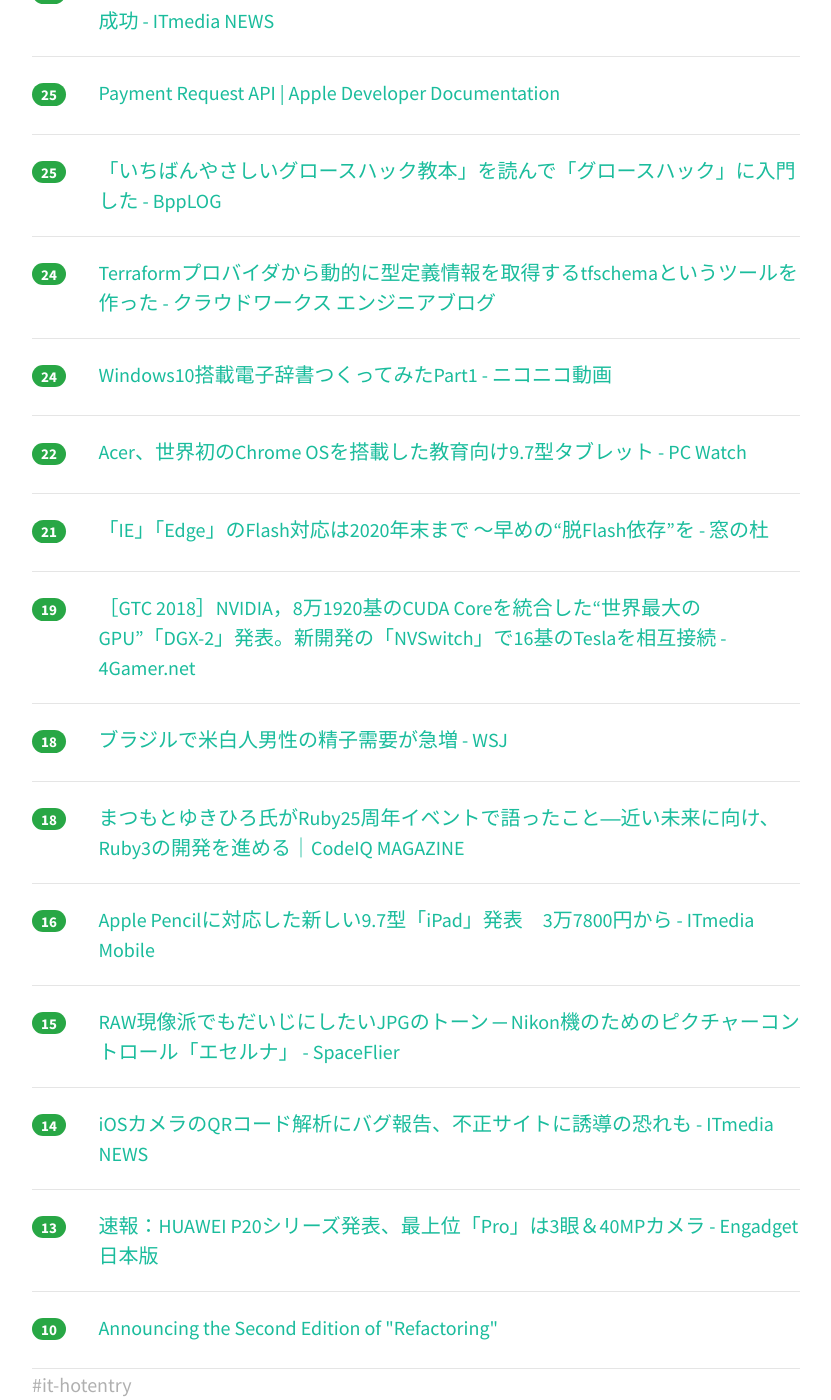
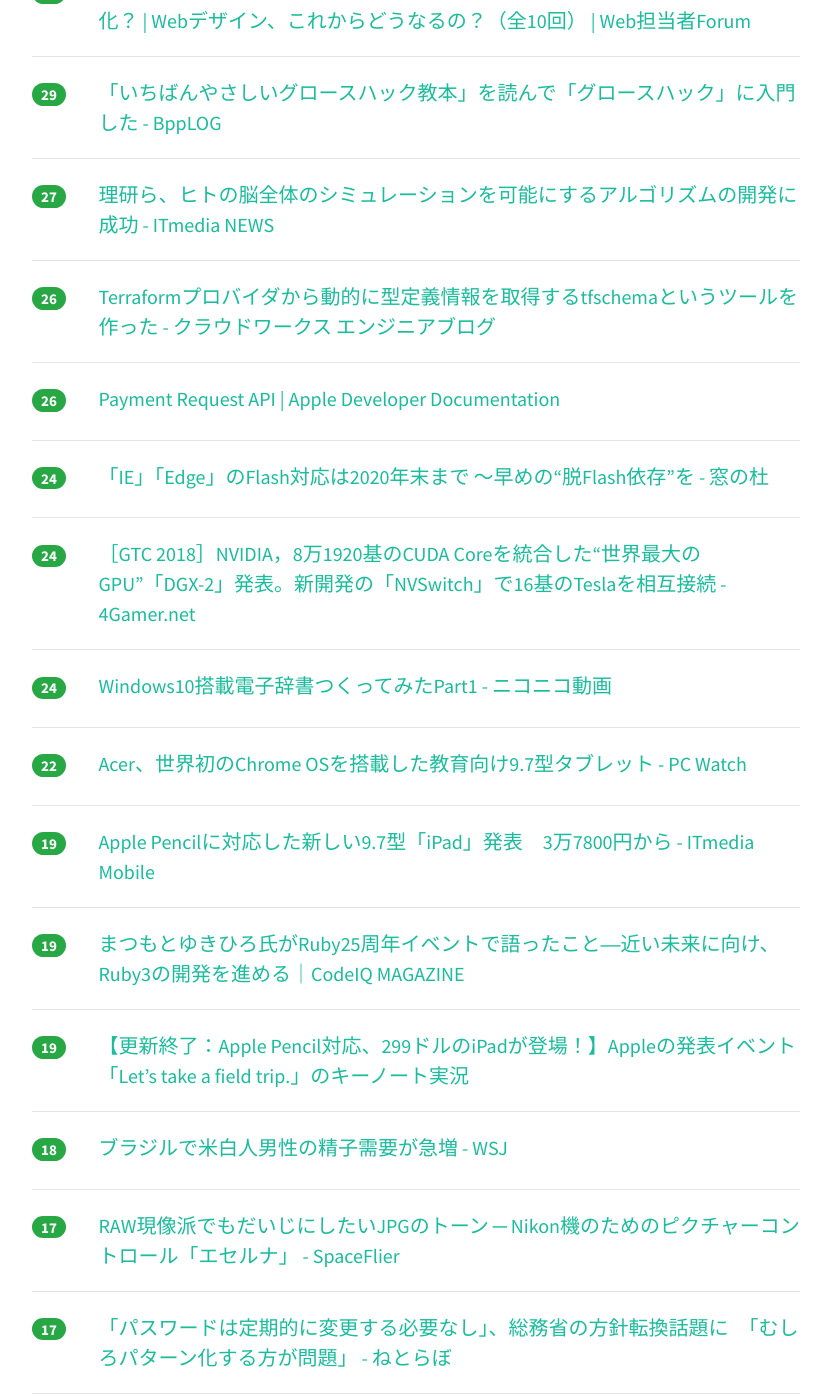
Before and after one commit to yatta47/hatena-matome-site, a Jekyll site: the page built from _posts/2018-03-28-hatena.md, in a window 1280 px wide and 1400 px high, scrolled down 1240 px. Shown: the whole window, without its empty margins (224-1055 px from the left). Built offline with Jekyll 4.4.1, drawn with Linux system fonts in a browser that asks for light colours; nearby versions of some CDN libraries; some of the changed text lies outside the part shown.

Commit message:
Updated 2018-03-28

```diff
--- a/_posts/2018-03-28-hatena.md
+++ b/_posts/2018-03-28-hatena.md
@@ -1,34 +1,44 @@
 ---
 layout: post
 title:  "2018-03-28 はてぶIT"
-date:   2018-03-28 10:03:02
+date:   2018-03-28 11:02:07
 tags: [it-hotentry]
 ---
-24 件のデータあり
+30 件のデータあり
 
 <hr><div class="row">
-<div class="col-1"><span class="badge badge-pill badge-success h2">110</span></div>
+<div class="col-1"><span class="badge badge-pill badge-success h2">122</span></div>
 <div class="col-11"><a href='http://orgachem.hatenablog.com/entry/2018/03/27/214537' target='_blank'>株式会社ミクシィを退職しました - 若き JavaScripter の悩み</a></div>
 </div>
 <hr>
 <div class="row">
-<div class="col-1"><span class="badge badge-pill badge-success h2">79</span></div>
+<div class="col-1"><span class="badge badge-pill badge-success h2">111</span></div>
 <div class="col-11"><a href='http://tech.nikkeibp.co.jp/atcl/nxt/news/18/00618/' target='_blank'>京都市の基幹系システム刷新失敗、仕切り直しはキヤノンITSが15億円で落札 | 日経 xTECH（クロステック）</a></div>
 </div>
 <hr>
 <div class="row">
-<div class="col-1"><span class="badge badge-pill badge-success h2">51</span></div>
+<div class="col-1"><span class="badge badge-pill badge-success h2">70</span></div>
 <div class="col-11"><a href='https://techracho.bpsinc.jp/hachi8833/2018_03_27/54130' target='_blank'>Railsで学ぶSOLID（1）: 単一責任の原則（翻訳）</a></div>
 </div>
 <hr>
 <div class="row">
-<div class="col-1"><span class="badge badge-pill badge-success h2">41</span></div>
+<div class="col-1"><span class="badge badge-pill badge-success h2">66</span></div>
+<div class="col-11"><a href='https://japanese.engadget.com/2018/03/27/ipad-apple-pencil/' target='_blank'>速報：新 iPad 発表。アップルペンシル対応かつ歴代最安 (動画追加) - Engadget 日本版</a></div>
+</div>
+<hr>
+<div class="row">
+<div class="col-1"><span class="badge badge-pill badge-success h2">49</span></div>
 <div class="col-11"><a href='http://hatenanews.com/articles/2018/03/27/110000' target='_blank'>店舗経営を、テクノロジーによってシンプルでカンタンにしたい──飲食店も経営するエンジニアが新サービスに込める思いとは？ - はてなニュース</a></div>
 </div>
 <hr>
 <div class="row">
 <div class="col-1"><span class="badge badge-pill badge-success h2">41</span></div>
-<div class="col-11"><a href='https://japanese.engadget.com/2018/03/27/ipad-apple-pencil/' target='_blank'>速報：新 iPad 発表。アップルペンシル対応かつ歴代最安 (動画追加) - Engadget 日本版</a></div>
+<div class="col-11"><a href='https://japan.cnet.com/article/35116778/' target='_blank'>アップル、新9.7インチiPad発表--Apple Pencilに対応、3万7800円から - CNET Japan</a></div>
+</div>
+<hr>
+<div class="row">
+<div class="col-1"><span class="badge badge-pill badge-success h2">34</span></div>
+<div class="col-11"><a href='https://anond.hatelabo.jp/20180327210729' target='_blank'>はてなハイクってなんなの？</a></div>
 </div>
 <hr>
 <div class="row">
@@ -37,38 +47,43 @@ tags: [it-hotentry]
 </div>
 <hr>
 <div class="row">
-<div class="col-1"><span class="badge badge-pill badge-success h2">30</span></div>
+<div class="col-1"><span class="badge badge-pill badge-success h2">32</span></div>
 <div class="col-11"><a href='http://kanemotilevel.com/mobile-first-index.html' target='_blank'>Googleモバイルファーストインデックス化でやるべき７つの対策【SEO対策】</a></div>
 </div>
 <hr>
 <div class="row">
-<div class="col-1"><span class="badge badge-pill badge-success h2">28</span></div>
-<div class="col-11"><a href='https://japan.cnet.com/article/35116778/' target='_blank'>アップル、新9.7インチiPad発表--Apple Pencilに対応、3万7800円から - CNET Japan</a></div>
+<div class="col-1"><span class="badge badge-pill badge-success h2">32</span></div>
+<div class="col-11"><a href='https://webtan.impress.co.jp/e/2018/03/28/28481' target='_blank'>王道になりつつあるシングルカラムレイアウト。ハンバーガーボタンも標準化？ | Webデザイン、これからどうなるの？（全10回） | Web担当者Forum</a></div>
+</div>
+<hr>
+<div class="row">
+<div class="col-1"><span class="badge badge-pill badge-success h2">29</span></div>
+<div class="col-11"><a href='http://tkybpp.hatenablog.com/entry/2018/03/27/200000' target='_blank'>「いちばんやさしいグロースハック教本」を読んで「グロースハック」に入門した - BppLOG</a></div>
 </div>
 <hr>
 <div class="row">
 <div class="col-1"><span class="badge badge-pill badge-success h2">27</span></div>
-<div class="col-11"><a href='https://anond.hatelabo.jp/20180327210729' target='_blank'>はてなハイクってなんなの？</a></div>
-</div>
-<hr>
-<div class="row">
-<div class="col-1"><span class="badge badge-pill badge-success h2">25</span></div>
 <div class="col-11"><a href='http://www.itmedia.co.jp/news/articles/1803/27/news075.html' target='_blank'>理研ら、ヒトの脳全体のシミュレーションを可能にするアルゴリズムの開発に成功 - ITmedia NEWS</a></div>
 </div>
 <hr>
 <div class="row">
-<div class="col-1"><span class="badge badge-pill badge-success h2">25</span></div>
+<div class="col-1"><span class="badge badge-pill badge-success h2">26</span></div>
+<div class="col-11"><a href='http://engineer.crowdworks.jp/entry/2018/03/27/173704' target='_blank'>Terraformプロバイダから動的に型定義情報を取得するtfschemaというツールを作った - クラウドワークス エンジニアブログ</a></div>
+</div>
+<hr>
+<div class="row">
+<div class="col-1"><span class="badge badge-pill badge-success h2">26</span></div>
 <div class="col-11"><a href='https://developer.apple.com/documentation/applepayjs/payment_request_api' target='_blank'>Payment Request API | Apple Developer Documentation</a></div>
 </div>
 <hr>
 <div class="row">
-<div class="col-1"><span class="badge badge-pill badge-success h2">25</span></div>
-<div class="col-11"><a href='http://tkybpp.hatenablog.com/entry/2018/03/27/200000' target='_blank'>「いちばんやさしいグロースハック教本」を読んで「グロースハック」に入門した - BppLOG</a></div>
+<div class="col-1"><span class="badge badge-pill badge-success h2">24</span></div>
+<div class="col-11"><a href='https://forest.watch.impress.co.jp/docs/news/1113739.html' target='_blank'>「IE」「Edge」のFlash対応は2020年末まで ～早めの“脱Flash依存”を - 窓の杜</a></div>
 </div>
 <hr>
 <div class="row">
 <div class="col-1"><span class="badge badge-pill badge-success h2">24</span></div>
-<div class="col-11"><a href='http://engineer.crowdworks.jp/entry/2018/03/27/173704' target='_blank'>Terraformプロバイダから動的に型定義情報を取得するtfschemaというツールを作った - クラウドワークス エンジニアブログ</a></div>
+<div class="col-11"><a href='http://www.4gamer.net/games/121/G012181/20180328001/' target='_blank'>［GTC 2018］NVIDIA，8万1920基のCUDA Coreを統合した“世界最大のGPU”「DGX-2」発表。新開発の「NVSwitch」で16基のTeslaを相互接続 - 4Gamer.net</a></div>
 </div>
 <hr>
 <div class="row">
@@ -82,13 +97,18 @@ tags: [it-hotentry]
 </div>
 <hr>
 <div class="row">
-<div class="col-1"><span class="badge badge-pill badge-success h2">21</span></div>
-<div class="col-11"><a href='https://forest.watch.impress.co.jp/docs/news/1113739.html' target='_blank'>「IE」「Edge」のFlash対応は2020年末まで ～早めの“脱Flash依存”を - 窓の杜</a></div>
+<div class="col-1"><span class="badge badge-pill badge-success h2">19</span></div>
+<div class="col-11"><a href='http://www.itmedia.co.jp/mobile/articles/1803/28/news052.html' target='_blank'>Apple Pencilに対応した新しい9.7型「iPad」発表　3万7800円から - ITmedia Mobile</a></div>
 </div>
 <hr>
 <div class="row">
 <div class="col-1"><span class="badge badge-pill badge-success h2">19</span></div>
-<div class="col-11"><a href='http://www.4gamer.net/games/121/G012181/20180328001/' target='_blank'>［GTC 2018］NVIDIA，8万1920基のCUDA Coreを統合した“世界最大のGPU”「DGX-2」発表。新開発の「NVSwitch」で16基のTeslaを相互接続 - 4Gamer.net</a></div>
+<div class="col-11"><a href='https://codeiq.jp/magazine/2018/03/58209/' target='_blank'>まつもとゆきひろ氏がRuby25周年イベントで語ったこと―近い未来に向け、Ruby3の開発を進める｜CodeIQ MAGAZINE</a></div>
+</div>
+<hr>
+<div class="row">
+<div class="col-1"><span class="badge badge-pill badge-success h2">19</span></div>
+<div class="col-11"><a href='https://www.gizmodo.jp/2018/03/live-blog-march-2018-apple-event.html' target='_blank'>【更新終了：Apple Pencil対応、299ドルのiPadが登場！】Appleの発表イベント「Let’s take a field trip.」のキーノート実況</a></div>
 </div>
 <hr>
 <div class="row">
@@ -97,18 +117,28 @@ tags: [it-hotentry]
 </div>
 <hr>
 <div class="row">
-<div class="col-1"><span class="badge badge-pill badge-success h2">18</span></div>
-<div class="col-11"><a href='https://codeiq.jp/magazine/2018/03/58209/' target='_blank'>まつもとゆきひろ氏がRuby25周年イベントで語ったこと―近い未来に向け、Ruby3の開発を進める｜CodeIQ MAGAZINE</a></div>
+<div class="col-1"><span class="badge badge-pill badge-success h2">17</span></div>
+<div class="col-11"><a href='http://www.spaceflier.com/entry/20180327_eterna-like-custom-picture-control' target='_blank'>RAW現像派でもだいじにしたいJPGのトーン ─ Nikon機のためのピクチャーコントロール「エセルナ」 - SpaceFlier</a></div>
+</div>
+<hr>
+<div class="row">
+<div class="col-1"><span class="badge badge-pill badge-success h2">17</span></div>
+<div class="col-11"><a href='http://nlab.itmedia.co.jp/nl/articles/1803/27/news130.html' target='_blank'>「パスワードは定期的に変更する必要なし」、総務省の方針転換話題に　「むしろパターン化する方が問題」 - ねとらぼ</a></div>
 </div>
 <hr>
 <div class="row">
 <div class="col-1"><span class="badge badge-pill badge-success h2">16</span></div>
-<div class="col-11"><a href='http://www.itmedia.co.jp/mobile/articles/1803/28/news052.html' target='_blank'>Apple Pencilに対応した新しい9.7型「iPad」発表　3万7800円から - ITmedia Mobile</a></div>
+<div class="col-11"><a href='https://japanese.engadget.com/2018/03/27/huawei-p20-pro-3-40mp/' target='_blank'>速報：HUAWEI P20シリーズ発表、最上位「Pro」は3眼＆40MPカメラ - Engadget 日本版</a></div>
 </div>
 <hr>
 <div class="row">
-<div class="col-1"><span class="badge badge-pill badge-success h2">15</span></div>
-<div class="col-11"><a href='http://www.spaceflier.com/entry/20180327_eterna-like-custom-picture-control' target='_blank'>RAW現像派でもだいじにしたいJPGのトーン ─ Nikon機のためのピクチャーコントロール「エセルナ」 - SpaceFlier</a></div>
+<div class="col-1"><span class="badge badge-pill badge-success h2">16</span></div>
+<div class="col-11"><a href='https://martinfowler.com/articles/201803-refactoring-2nd-ed.html' target='_blank'>Announcing the Second Edition of "Refactoring"</a></div>
+</div>
+<hr>
+<div class="row">
+<div class="col-1"><span class="badge badge-pill badge-success h2">16</span></div>
+<div class="col-11"><a href='https://japan.cnet.com/article/35116762/' target='_blank'>高校生の半数以上がTwitterを実名利用、そのうち約4割は公開アカウント--MMD調査 - CNET Japan</a></div>
 </div>
 <hr>
 <div class="row">
@@ -118,11 +148,11 @@ tags: [it-hotentry]
 <hr>
 <div class="row">
 <div class="col-1"><span class="badge badge-pill badge-success h2">13</span></div>
-<div class="col-11"><a href='https://japanese.engadget.com/2018/03/27/huawei-p20-pro-3-40mp/' target='_blank'>速報：HUAWEI P20シリーズ発表、最上位「Pro」は3眼＆40MPカメラ - Engadget 日本版</a></div>
+<div class="col-11"><a href='https://www.gizmodo.jp/2018/03/remember-apple-ipad-mini.html' target='_blank'>遅いうえに安くもならないなんて…Appleに忘れ去られたiPad mini 4が不憫でならない | ギズモード・ジャパン</a></div>
 </div>
 <hr>
 <div class="row">
-<div class="col-1"><span class="badge badge-pill badge-success h2">10</span></div>
-<div class="col-11"><a href='https://martinfowler.com/articles/201803-refactoring-2nd-ed.html' target='_blank'>Announcing the Second Edition of "Refactoring"</a></div>
+<div class="col-1"><span class="badge badge-pill badge-success h2">9</span></div>
+<div class="col-11"><a href='https://www.gizmodo.jp/2018/03/huawei_p20_p20p.html' target='_blank'>40MPカメラ、ISO102400って何事だ!?「Huawei P20」「Huawei P20 Pro」発表 | ギズモード・ジャパン</a></div>
 </div>
 <hr>
```
